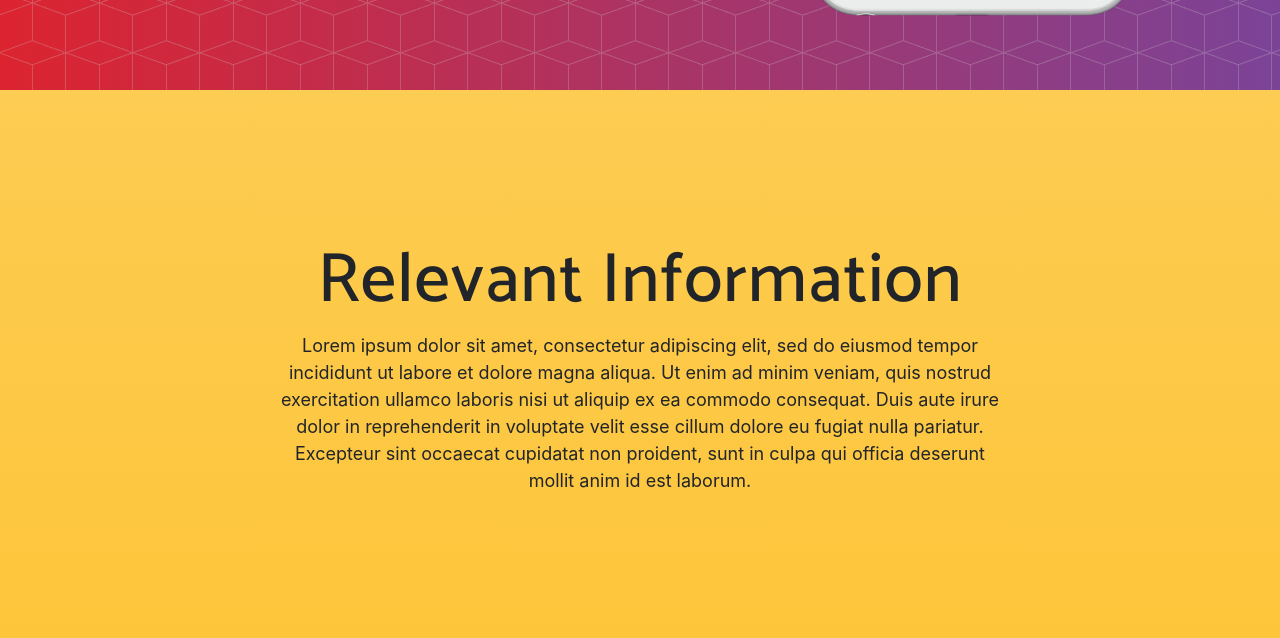
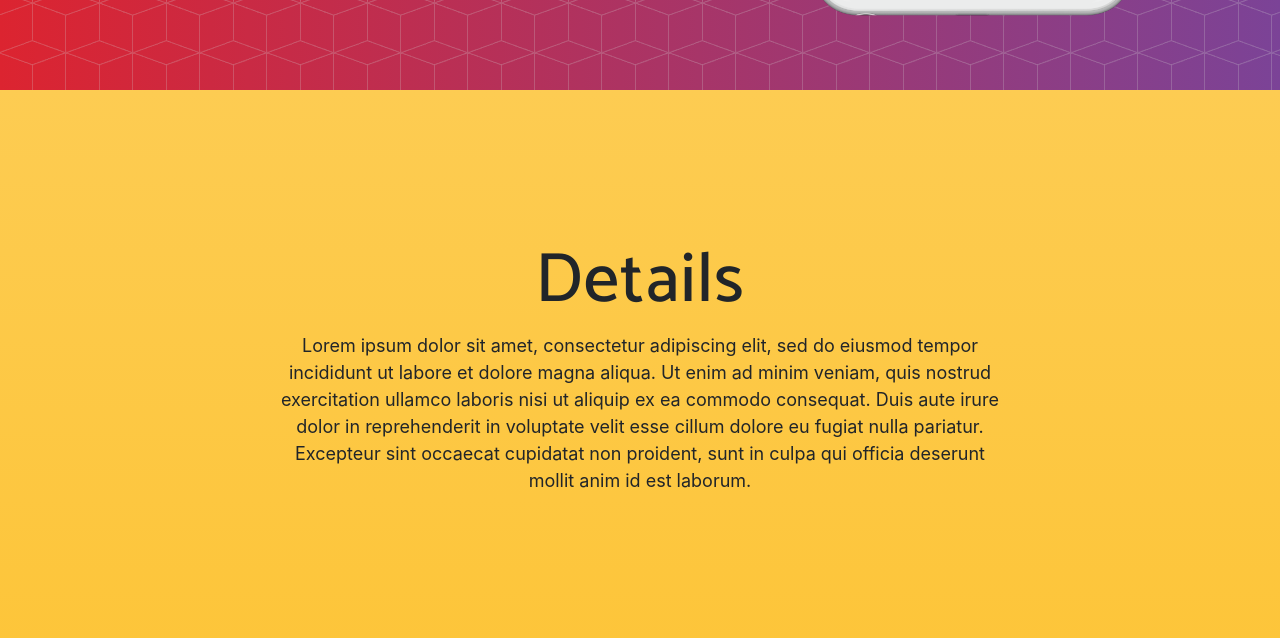
Before and after one commit to jennasaurusrex/jesse-rich, a website with bundled scripts: page index.html in a window 1280 px wide. Shown: the part 710-1348 px from the top of the page. Built offline with nearby package versions, Linux system fonts and the light colour scheme; a web font is replaced by a local one.

Commit message:
update title

```diff
--- a/index.html
+++ b/index.html
@@ -90,7 +90,7 @@
     <div class="container">
       <div class="row">
         <div class="col-md-8 mx-auto">
-          <h2 class="section-heading">Relevant Information</h2>
+          <h2 class="section-heading">Details</h2>
           <p>Lorem ipsum dolor sit amet, consectetur adipiscing elit, sed do eiusmod tempor incididunt ut labore et dolore magna aliqua. Ut enim ad minim veniam, quis nostrud exercitation ullamco laboris nisi ut aliquip ex ea commodo consequat. Duis aute irure dolor in reprehenderit in voluptate velit esse cillum dolore eu fugiat nulla pariatur. Excepteur sint occaecat cupidatat non proident, sunt in culpa qui officia deserunt mollit anim id est laborum.</p>
         </div>
       </div>
```
